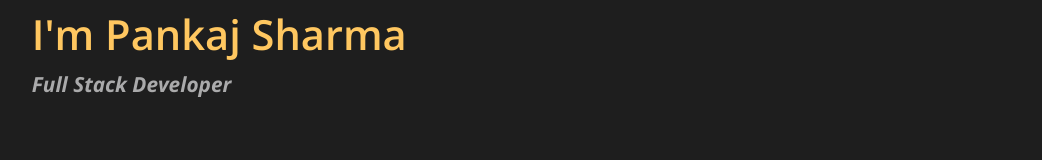
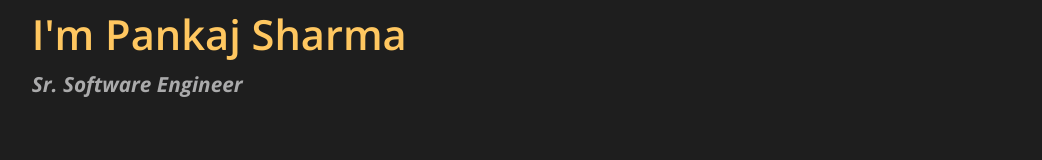
Before and after one commit to Starboy-Sharma/portfolio, a React (Create React App) app: page / in a window 1280 px wide. Shown: the part 423-583 px from the top of the page, without its empty margins (232-1274 px from the left). Built offline with nearby package versions, Linux system fonts and the light colour scheme.

Commit message:
update profile

```diff
--- a/public/index.html
+++ b/public/index.html
@@ -13,7 +13,7 @@
 
     <link rel="manifest" href="%PUBLIC_URL%/manifest.json" />
 
-    <title>Pankaj Sharma | Software Developer</title>
+    <title>Pankaj Sharma | Sr. Software Engineer</title>
   </head>
   <body>
     <form
--- a/src/component/Header/Header.js
+++ b/src/component/Header/Header.js
@@ -7,7 +7,7 @@ const Header = () => {
       <div className="welcome-msg">
         <h1> Hello World! 👋</h1>
         <h3> I'm Pankaj Sharma </h3>
-        <span> Full Stack Developer </span>
+        <span> Sr. Software Engineer </span>
       </div>
       <div className="nav">
         <a href="#work" title="Work"> Work 💼</a>
```
